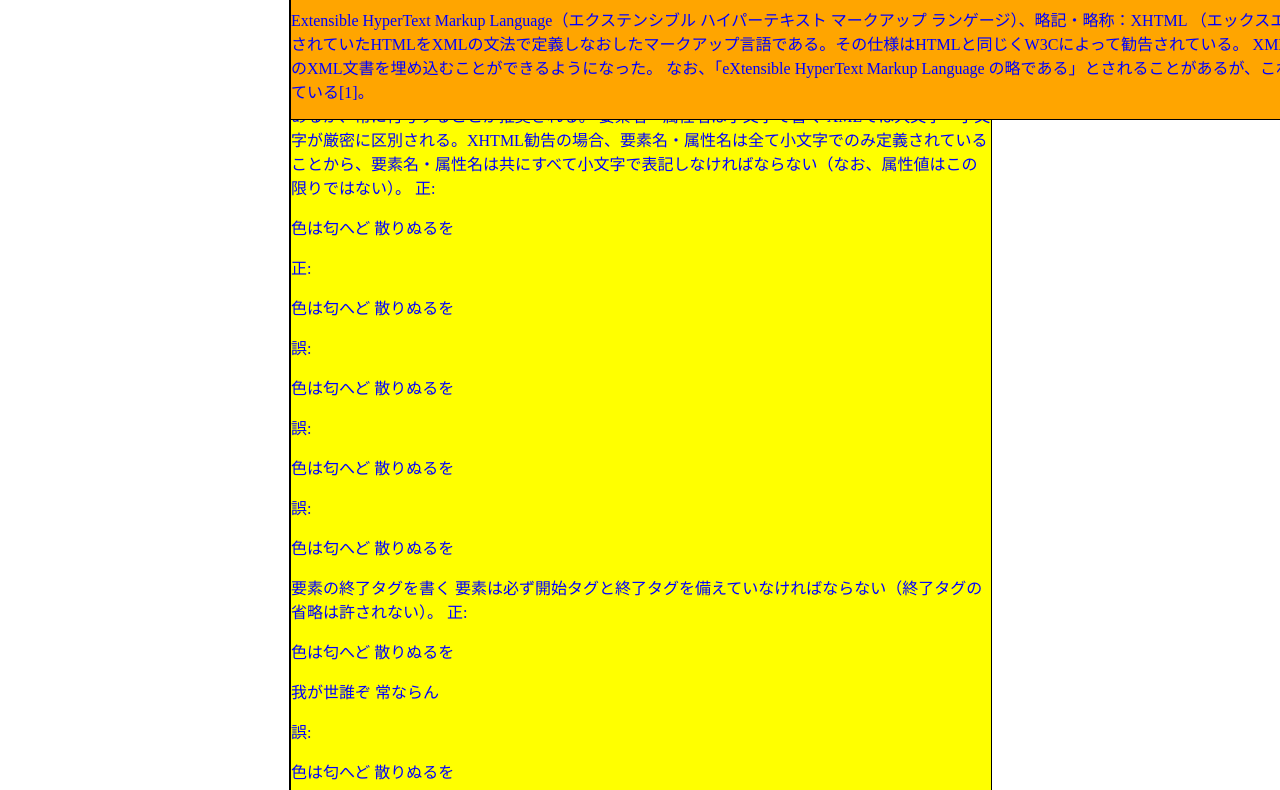
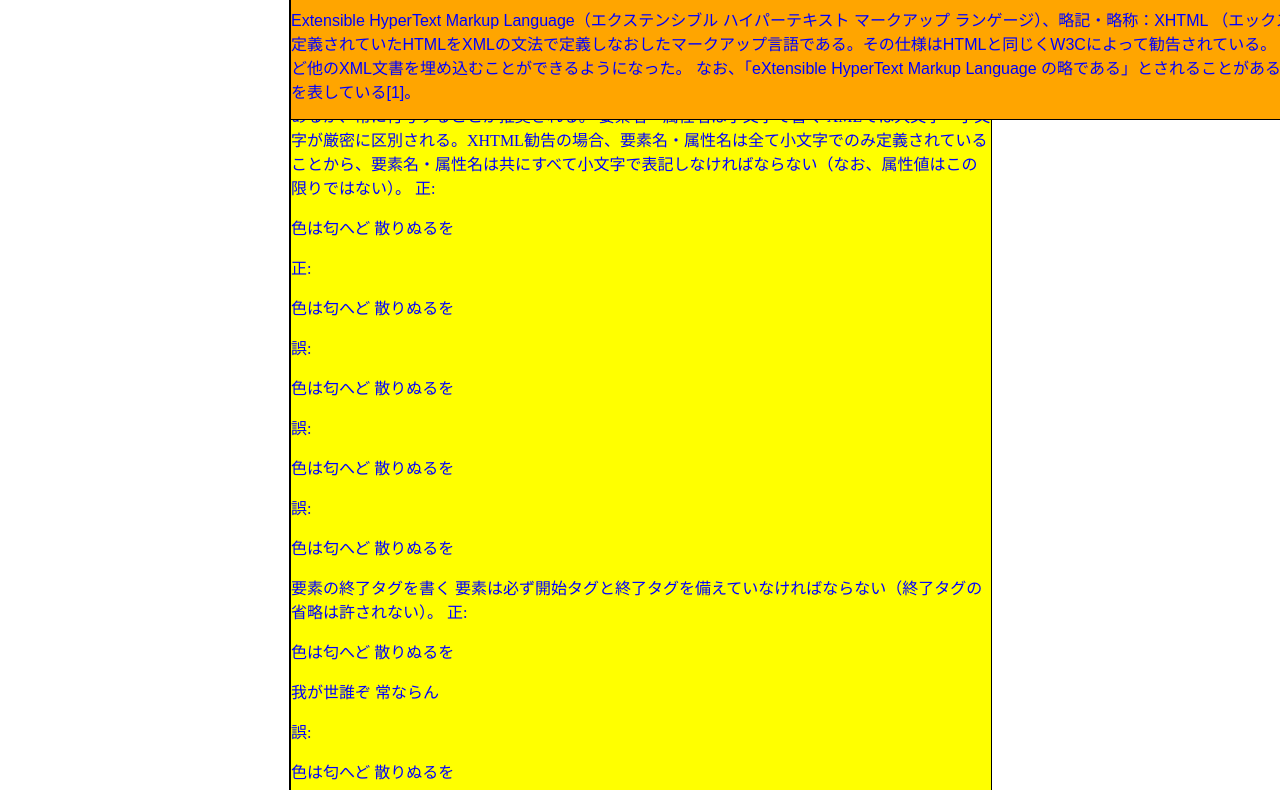
Before and after one commit to Kamihara/Become-A-Web-Developer-From-Scratch, a plain HTML site: page website/contact.html in a window 1280 px wide. Shown: the part 209-999 px from the top of the page. Drawn offline with Linux system fonts and the light colour scheme.

Commit message:
section 1-15 finished

```diff
--- a/website/style.css
+++ b/website/style.css
@@ -8,15 +8,18 @@
 }
 
 #Intro{
+    font-family: Arial;
     border: 1px solid black;
     color: blue;
     width: 100%;
     height: auto;
     background-color: orange;
     position: fixed;
+    line-height: em;
 }
 
 #Overview{
+    font-family: "Times New Roman";
     border: 1px solid black;
     color: blue;
     width: 100%;
```
